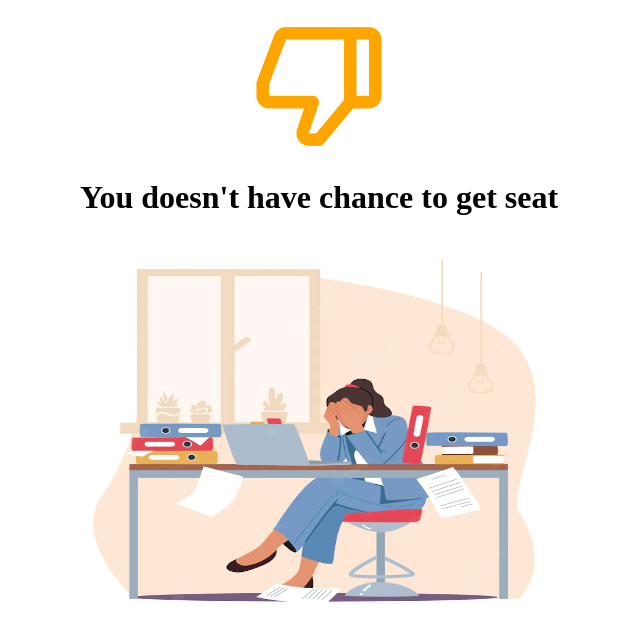
After one commit to IBM-EPBL/IBM-Project-51094-1660971164, a Flask app: template Project_Development_Phase/Sprint_4/Template/NoChance.html in a window 1280 px wide. The commit adds this page. Shown: the top 641 px of the page, without its empty margins (321-961 px from the left). Run offline with Flask 2, Linux system fonts and the light colour scheme; the template is opened without the code that fills it, so the values that code supplies are empty; parts of the project's set-up code (start-up, migrations or seed data) failed here and were passed over.

Commit message:
Add files via upload

```diff
--- /dev/null
+++ b/Project_Development_Phase/Sprint_4/Template/NoChance.html
@@ -0,0 +1,32 @@
+<!DOCTYPE html>
+<html>
+    <head>
+        <title>Eligible</title>
+        <link href='https://unpkg.com/boxicons@2.1.4/css/boxicons.min.css' rel='stylesheet'>
+        <style>
+               i{
+                       font-size:150px;
+                       color:orange;
+                 }
+                 .con3 img{
+                        width:43%;
+                        height:380px;
+                }
+        </style>
+
+    </head>
+    <body align="center">
+        <div class="con">
+                 <div class="con1">
+                          <i class='bx bx-dislike'></i>
+                 </div>
+                 <div class="con2">
+                         <h1>You doesn't have chance to get seat</h1>
+                 </div>
+                  <div class="con3">
+                          <img src="../static/images/img44.jpg">
+                 </div>
+        </div>
+
+    </body>
+</html>
--- a/Project_Development_Phase/Sprint_4/Template/predict.html
+++ b/Project_Development_Phase/Sprint_4/Template/predict.html
@@ -16,8 +16,8 @@
 
 		<div class="wrapper" style="background-image: url('images/bg-registration-form-3.jpg');">
 			<div class="inner">
-				<form action ="http://127.0.0.1:5000/index" method="post">
-					<h3>UNIVERSITY ADMISSION ELIGIBILITY PREDICTOR</h3>
+				<form action ="http://127.0.0.1:5000/predict" method="post">
+					<h3>ELIGIBILITY PREDICTOR</h3>
 					<div class="form-group">
 						<div class="form-wrapper">
 							<label for="">GRE CORE:</label>
```
Also changed, not shown: Project_Development_Phase/Sprint_4/Template/chance.html (added, +31 -0 lines), Project_Development_Phase/Sprint_4/Template/index.html (added, +26 -0 lines).
